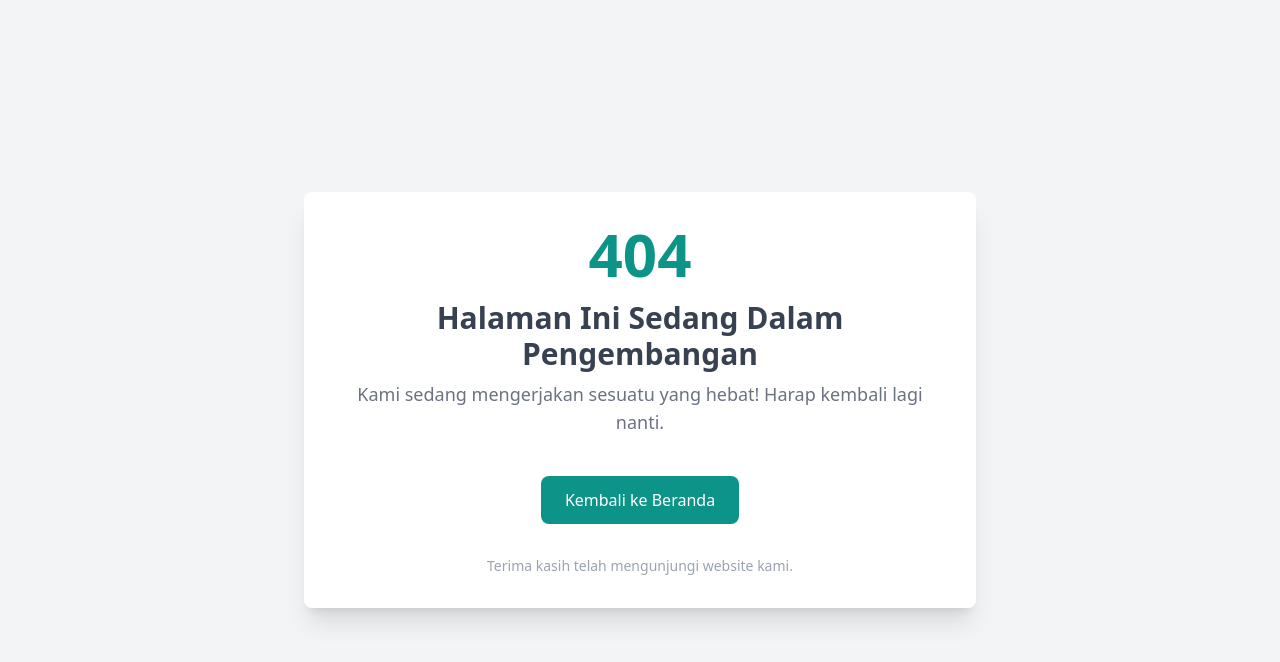
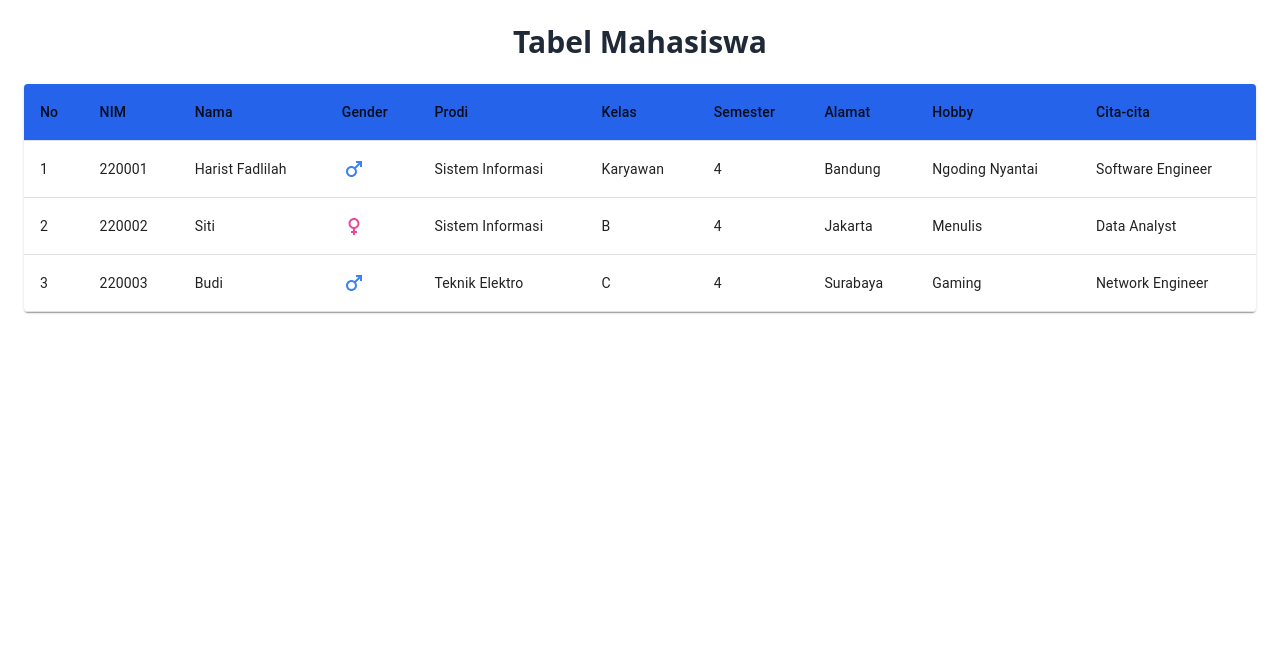
Before and after one commit to Hanifama/Deligo-FE, a React (Vite) app: page /kuliah in a window 1280 px wide. Before the commit this address had no page. Shown: the top 662 px of the page. Built offline with nearby package versions, Linux system fonts and the light colour scheme.

Commit message:
feat/tugas kuliah/dual ui css

```diff
--- a/src/components/routes/route.ts
+++ b/src/components/routes/route.ts
@@ -10,6 +10,7 @@ import CategoryManagement from '../../pages/CategoryManagement';
 import UserManagement from '../../pages/UserManagement';
 import ProductDetailPage from '../../pages/DetailProduct';
 import NotFound from '../_shared/Notfound';
+import TabelMahasiswa from '../../pages/Dashboardku';
 
 export interface Route {
     path: string;
@@ -57,6 +58,10 @@ const routes: Route[] = [
         path: '/users-management',
         component: UserManagement,
     },
+    {
+        path: '/kuliah',
+        component: TabelMahasiswa,
+    },
 
     {
         path: '*',
--- /dev/null
+++ b/src/pages/Dashboardku.tsx
@@ -0,0 +1,87 @@
+import { Table, TableBody, TableCell, TableContainer, TableHead, TableRow, Paper } from "@mui/material";
+import { Male, Female } from "@mui/icons-material";
+
+interface Mahasiswa {
+  no: number;
+  nim: string;
+  nama: string;
+  gender: string;
+  prodi: string;
+  kelas: string;
+  semester: number;
+  alamat: string;
+  hobby: string;
+  citaCita: string;
+}
+
+export default function TabelMahasiswa() {
+  const data: Mahasiswa[] = [
+    { no: 1, nim: "220001", nama: "Harist Fadlilah", gender: "L", prodi: "Sistem Informasi", kelas: "Karyawan", semester: 4, alamat: "Bandung", hobby: "Ngoding Nyantai", citaCita: "Software Engineer" },
+    { no: 2, nim: "220002", nama: "Siti", gender: "P", prodi: "Sistem Informasi", kelas: "B", semester: 4, alamat: "Jakarta", hobby: "Menulis", citaCita: "Data Analyst" },
+    { no: 3, nim: "220003", nama: "Budi", gender: "L", prodi: "Teknik Elektro", kelas: "C", semester: 4, alamat: "Surabaya", hobby: "Gaming", citaCita: "Network Engineer" },
+  ];
+
+  return (
+    <div className="container mx-auto p-6">
+      <h1 className="text-3xl font-bold mb-6 text-center text-gray-800">Tabel Mahasiswa</h1>
+
+      {/* Tampilkan tabel hanya di desktop */}
+      <div className="hidden md:block">
+        <TableContainer component={Paper} className="shadow-lg rounded-lg">
+          <Table>
+            <TableHead>
+              <TableRow className="bg-blue-600 text-white">
+                <TableCell className="text-white font-semibold">No</TableCell>
+                <TableCell className="text-white font-semibold">NIM</TableCell>
+                <TableCell className="text-white font-semibold">Nama</TableCell>
+                <TableCell className="text-white font-semibold">Gender</TableCell>
+                <TableCell className="text-white font-semibold">Prodi</TableCell>
+                <TableCell className="text-white font-semibold">Kelas</TableCell>
+                <TableCell className="text-white font-semibold">Semester</TableCell>
+                <TableCell className="text-white font-semibold">Alamat</TableCell>
+                <TableCell className="text-white font-semibold">Hobby</TableCell>
+                <TableCell className="text-white font-semibold">Cita-cita</TableCell>
+              </TableRow>
+            </TableHead>
+            <TableBody>
+              {data.map((item) => (
+                <TableRow key={item.no} className="hover:bg-gray-100">
+                  <TableCell>{item.no}</TableCell>
+                  <TableCell>{item.nim}</TableCell>
+                  <TableCell className="font-semibold text-gray-800">{item.nama}</TableCell>
+                  <TableCell className="flex items-center">
+                    {item.gender === "L" ? <Male className="text-blue-500" /> : <Female className="text-pink-500" />}
+                  </TableCell>
+                  <TableCell>{item.prodi}</TableCell>
+                  <TableCell>{item.kelas}</TableCell>
+                  <TableCell>{item.semester}</TableCell>
+                  <TableCell>{item.alamat}</TableCell>
+                  <TableCell>{item.hobby}</TableCell>
+                  <TableCell>{item.citaCita}</TableCell>
+                </TableRow>
+              ))}
+            </TableBody>
+          </Table>
+        </TableContainer>
+      </div>
+
+      {/* Tampilkan kartu hanya di tampilan mobile */}
+      <div className="block md:hidden">
+        {data.map((item) => (
+          <div key={item.no} className="mb-4 p-6 border rounded-lg shadow-lg bg-white">
+            <p className="font-bold text-lg text-gray-800">{item.nama} ({item.nim})</p>
+            <p className="text-gray-600 flex items-center">
+              Gender: {item.gender === "L" ? <Male className="text-blue-500 ml-2" /> : <Female className="text-pink-500 ml-2" />}
+            </p>
+            <p className="text-gray-600">Prodi: {item.prodi}</p>
+            <p className="text-gray-600">Kelas: {item.kelas}</p>
+            <p className="text-gray-600">Semester: {item.semester}</p>
+            <p className="text-gray-600">Alamat: {item.alamat}</p>
+            <p className="text-gray-600">Hobby: {item.hobby}</p>
+            <p className="text-gray-600">Cita-cita: {item.citaCita}</p>
+          </div>
+        ))}
+      </div>
+    </div>
+  );
+}
```
